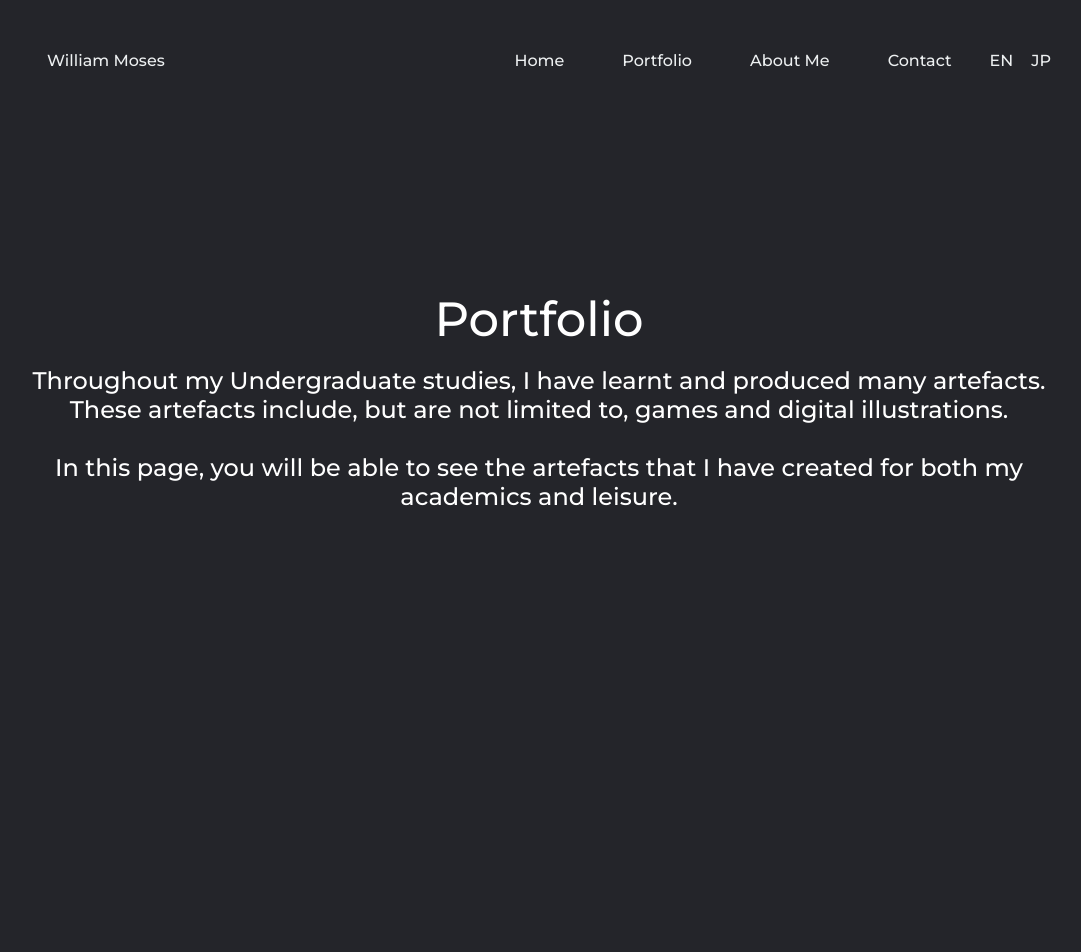
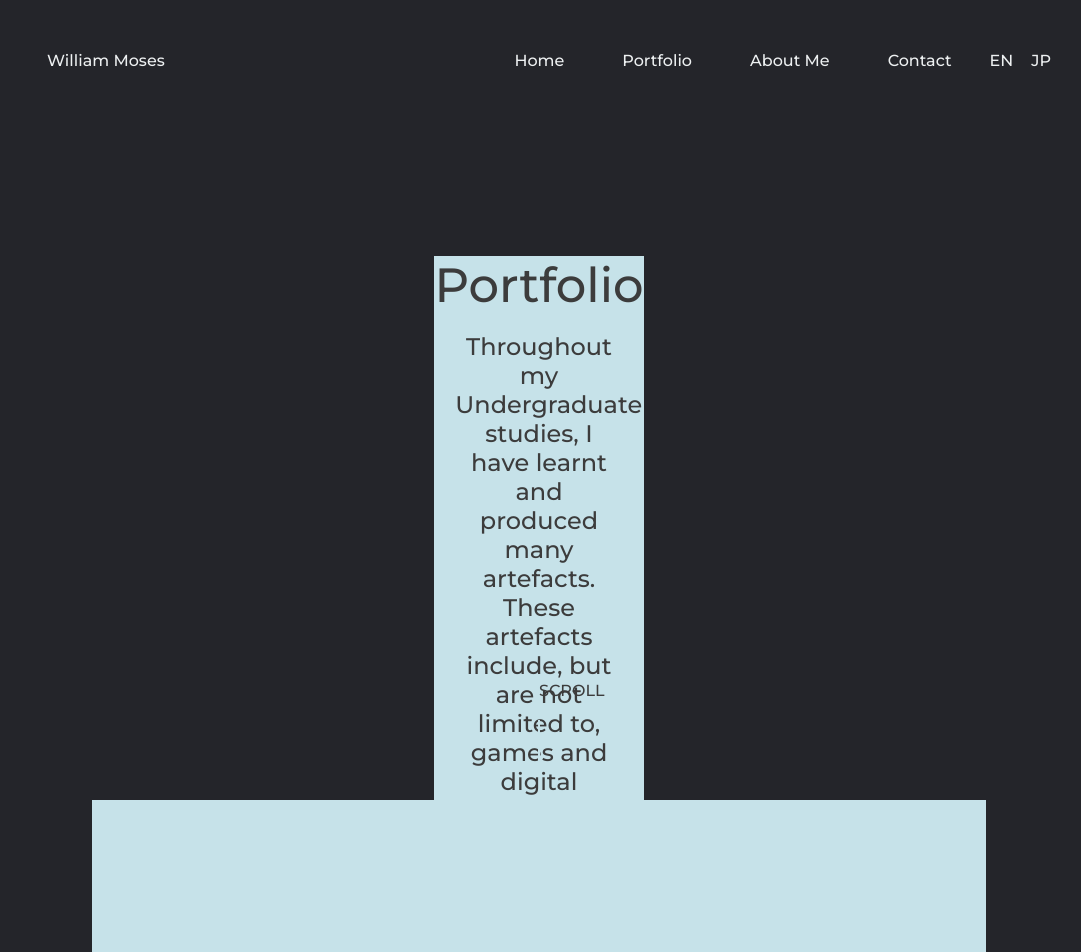
Before and after one commit to Koufuku5K/Home, a React (Create React App) app: page /#/PortfolioPage in a window 1280 px wide. Shown: the top 952 px of the page, without its empty margins (101-1182 px from the left). Built offline with nearby package versions, Linux system fonts and the light colour scheme.

Commit message:
Changed Portfolio Page Style, Added Animations

```diff
--- a/src/components/Navbar/Navbar.css
+++ b/src/components/Navbar/Navbar.css
@@ -20,7 +20,6 @@ header {
     justify-content: space-between;
     align-items: center;
     padding: 30px 10%;
-    position: fixed;
     top: 0;
     left: 0;
     width: 100%;
--- a/src/components/PortfolioPage/PortfolioPage.css
+++ b/src/components/PortfolioPage/PortfolioPage.css
@@ -11,32 +11,83 @@ body {
     display: block;
     place-items: center;
     align-content: center;
-    height: 85vh;
     background-color: #24252A;
 }
 
 .section {
+    position: relative;
     display: flex;
     flex-direction: column;
     align-items: center;
     justify-content: center;
     background-color: #24252A;
-    height: 100vh;
+    height: 85vh;
+    background-color: #c6e2e9;
+}
+
+.subSection {
+    position: absolute;
+    top: 20%;
+    display: flex;
+    flex-direction: column;
+    align-items: center;
+    justify-content: center;
+    background-color: #c6e2e9;
+    min-height: 50%;
 }
 
 .sectionTitle {
     font-size: 3rem;
     text-align: center;
-    color: white;
-    background-color: #24252A;
+    color: #3c3c3c;
+    background-color: #c6e2e9;
 }
 
 .section p {
-    color: white;
+    color: #3c3c3c;
     font-size: 1.5rem;
     font-family: "Montserrat", sans-serif;
     width: 80%;
+    background-color: #c6e2e9;
 }
+
+#scrollText {
+    position: absolute;
+    bottom: 100px;
+    color: #3c3c3c;
+    font-size: 1rem;
+}
+
+.scrollLineContainer {
+    position: absolute; /* Absolute position relative to parent div */
+    bottom: 30px;
+    width: 2px;
+    height: 50px;
+    overflow: hidden;
+    background-color: #c6e2e9;
+  }
+
+.scrollLine {
+      width: 5px;
+      height: 50px;
+      background-color: #3c3c3c;
+      animation: expandLine 1.5s linear infinite;
+    }
+
+    @keyframes expandLine {
+      0% {
+          transform: translateY(-100px);
+          opacity: 0;
+      }
+      50% {
+          transform: translateY(0px);
+          opacity: 1;
+      }
+      100% {
+          transform: translateY(100px);
+          opacity: 0;
+      }
+    }
 
 .div {
     display: none;
--- a/src/components/PortfolioPage/PortfolioPage.js
+++ b/src/components/PortfolioPage/PortfolioPage.js
@@ -14,20 +14,26 @@ function PortfolioPage() {
     <>
     <div class="portfolio_container">
 
-        <div id='section1' class='section'>
-          <h1 class="sectionTitle">
-            {t("heading.message")}
-          </h1>
-          <br></br>
+        <div class='section'>
+          <div class='subSection'>
+            <h1 class="sectionTitle">
+              {t("heading.message")}
+            </h1>
+            <br></br>
             <p>
               {t("sub-heading.paragraph1")}
               <br></br>
               <br></br>
               {t("sub-heading.paragraph2")}
             </p>
+          </div>
+          <p id="scrollText">SCROLL</p>
+          <div class="scrollLineContainer">
+            <div class="scrollLine"></div>
+          </div>
         </div>
 
-        <div id='section2' class='section'>
+        <div class='section'>
           <h1 class="sectionTitle">{t("portfolio1.title")}</h1>
             <br></br>
             <p>
@@ -38,7 +44,7 @@ function PortfolioPage() {
             <button><Link to="/PCG">Click Me!</Link></button>
         </div>
 
-        <div id='section3' class='section'>
+        <div class='section'>
           <h1 class='sectionTitle'>{t("portfolio2.title")}</h1>
           <br></br>
           <p>
@@ -49,7 +55,7 @@ function PortfolioPage() {
           <button><Link to="/FlashDodge">Click Me!</Link></button>
         </div>
 
-        <div id='section4' class='section'>
+        <div class='section'>
           <h1 class='sectionTitle'>{t("portfolio3.title")}</h1>
           <br></br>
           <p>
```
